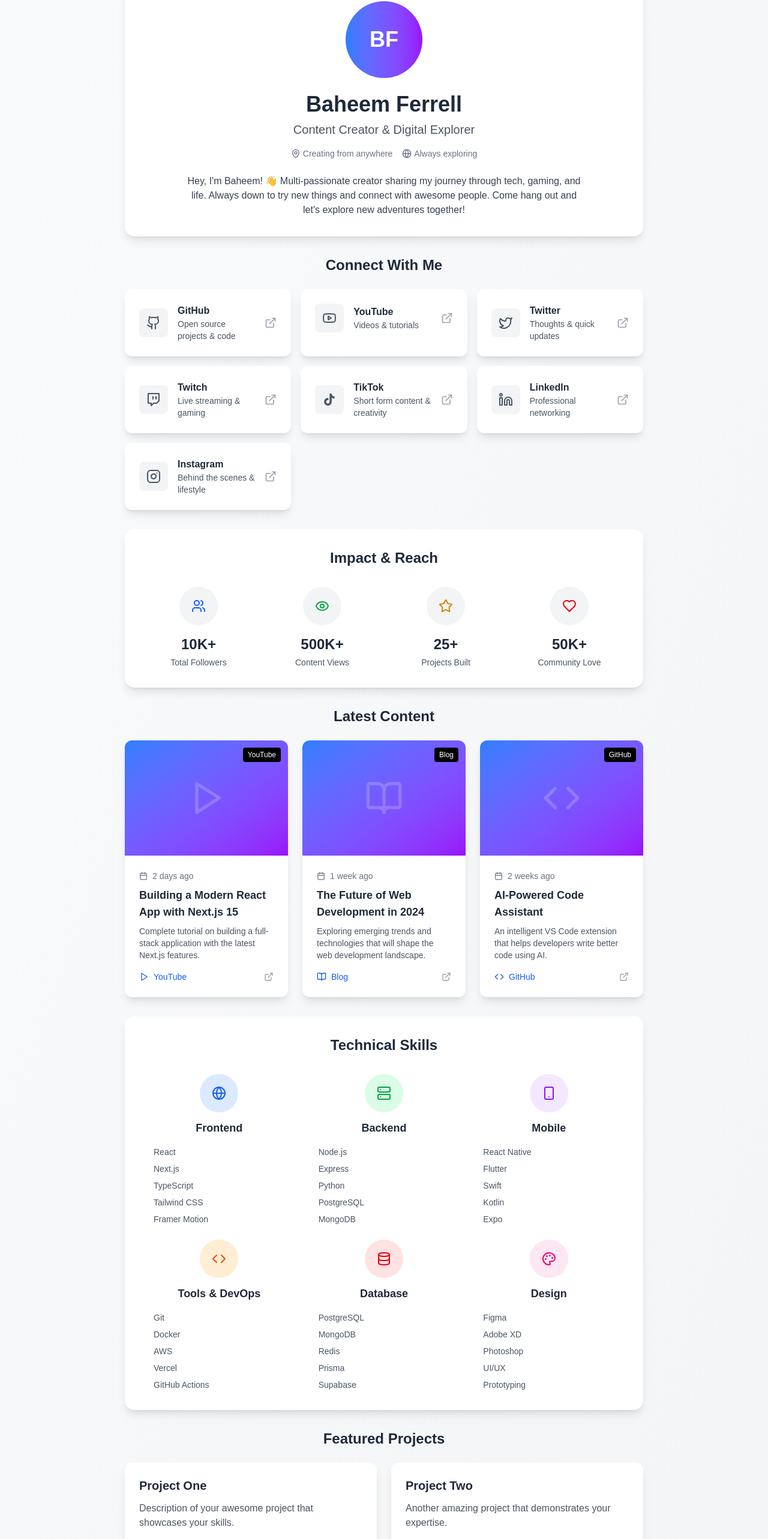
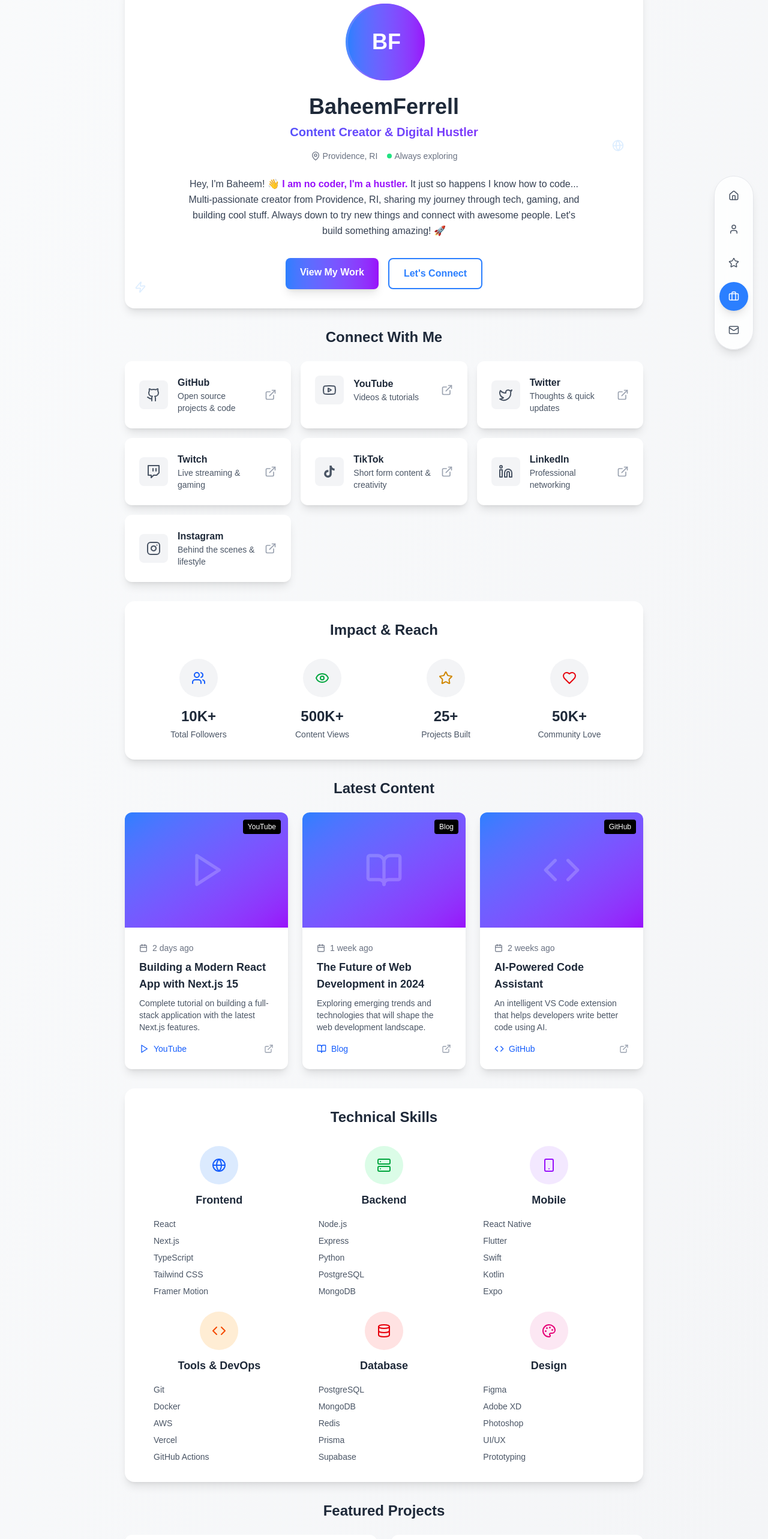
Before and after one commit to BTheCoderr/personalHub, a Next.js app: page / in a window 1280 px wide. Shown: the part 62-2627 px from the top of the page at 60% size. Built offline with nearby package versions, Linux system fonts and the light colour scheme.

Commit message:
🚀 Major upgrades: Real social links, actual projects, enhanced hero section, floating nav, and professional styling

```diff
--- a/src/app/page.tsx
+++ b/src/app/page.tsx
@@ -18,6 +18,8 @@
 import LatestContent from '../components/LatestContent';
 import SkillsSection from '../components/SkillsSection';
 import Newsletter from '../components/Newsletter';
+import HeroSection from '../components/HeroSection';
+import FloatingNav from '../components/FloatingNav';
 
 // Custom TikTok Icon Component
 const TikTokIcon = ({ size = 24, className = "" }) => (
@@ -35,49 +37,49 @@
 const socialLinks = [
   {
     name: 'GitHub',
-    url: 'https://github.com/baheemferrell',
+    url: 'https://github.com/BTheCoderr',
     icon: Github,
     color: 'hover:bg-gray-700 hover:text-white',
     description: 'Open source projects & code'
   },
   {
     name: 'YouTube',
-    url: 'https://youtube.com/@baheemferrell',
+    url: 'https://www.youtube.com/channel/UCxSIx1jHikm4Z3q9aSxdyvw',
     icon: Youtube,
     color: 'hover:bg-red-600 hover:text-white',
     description: 'Videos & tutorials'
   },
   {
     name: 'Twitter',
-    url: 'https://twitter.com/baheemferrell',
+    url: 'https://x.com/bthecoderr',
     icon: Twitter,
     color: 'hover:bg-blue-500 hover:text-white',
     description: 'Thoughts & quick updates'
   },
   {
     name: 'Twitch',
-    url: 'https://twitch.tv/baheemferrell',
+    url: 'https://twitch.tv/bthecoderr',
     icon: Twitch,
     color: 'hover:bg-purple-600 hover:text-white',
     description: 'Live streaming & gaming'
   },
   {
     name: 'TikTok',
-    url: 'https://tiktok.com/@baheemferrell',
+    url: 'https://www.tiktok.com/@bthedream_',
     icon: TikTokIcon,
     color: 'hover:bg-black hover:text-white',
     description: 'Short form content & creativity'
   },
   {
     name: 'LinkedIn',
-    url: 'https://linkedin.com/in/baheemferrell',
+    url: 'https://www.linkedin.com/in/baheem-ferrell-866122101/',
     icon: Linkedin,
     color: 'hover:bg-blue-700 hover:text-white',
     description: 'Professional networking'
   },
   {
     name: 'Instagram',
-    url: 'https://instagram.com/baheemferrell',
+    url: 'https://www.instagram.com/bthedream_',
     icon: Instagram,
     color: 'hover:bg-pink-600 hover:text-white',
     description: 'Behind the scenes & lifestyle'
@@ -86,18 +88,32 @@
 
 const projects = [
   {
-    title: 'Project One',
-    description: 'Description of your awesome project that showcases your skills.',
-    tech: ['React', 'TypeScript', 'Tailwind'],
-    link: 'https://github.com/your-username/project-one',
-    demo: 'https://project-one-demo.com'
+    title: 'The Rounders',
+    description: 'Professional-grade sports betting analytics platform with real-time odds tracking, sharp movement detection, and advanced statistical analysis.',
+    tech: ['Python', 'Analytics', 'Real-time Data'],
+    link: 'https://github.com/BTheCoderr/theRounders',
+    demo: 'https://github.com/BTheCoderr/theRounders'
   },
   {
-    title: 'Project Two',
-    description: 'Another amazing project that demonstrates your expertise.',
-    tech: ['Next.js', 'Node.js', 'MongoDB'],
-    link: 'https://github.com/your-username/project-two',
-    demo: 'https://project-two-demo.com'
+    title: 'ChessUniverseApp',
+    description: 'Feature-rich multiplayer chess platform with real-time gameplay, AI opponents, puzzle solving, and game analysis built with modern web technologies.',
+    tech: ['JavaScript', 'Node.js', 'Socket.IO', 'MongoDB'],
+    link: 'https://github.com/BTheCoderr/chessUniverseApp',
+    demo: 'https://github.com/BTheCoderr/chessUniverseApp'
+  },
+  {
+    title: 'Extra Set Of Mitts',
+    description: 'Comprehensive Flutter application for managing residential cleaning services with job scheduling, task management, and earnings monitoring.',
+    tech: ['Flutter', 'Dart', 'Mobile App'],
+    link: 'https://github.com/BTheCoderr/extra_set_of_mitts',
+    demo: 'https://github.com/BTheCoderr/extra_set_of_mitts'
+  },
+  {
+    title: 'okay(K)',
+    description: 'Modern artist website built with Next.js 14 and Tailwind CSS, featuring music playback, gallery, and social integration.',
+    tech: ['Next.js', 'Tailwind CSS', 'JavaScript'],
+    link: 'https://github.com/BTheCoderr/okay-k',
+    demo: 'https://okay-k.netlify.app'
   }
 ];
 
@@ -126,6 +142,7 @@
 export default function Home() {
   return (
     <div className="min-h-screen bg-gradient-to-br from-gray-50 to-gray-100 dark:from-gray-900 dark:to-gray-800">
+      <FloatingNav />
       <div className="container mx-auto px-4 py-8 max-w-4xl">
         <motion.div
           variants={containerVariants}
@@ -134,41 +151,10 @@
           className="space-y-8"
         >
           {/* Hero Section */}
-          <motion.div
-            variants={itemVariants}
-            className="text-center bg-white dark:bg-gray-800 rounded-2xl shadow-lg p-8"
-          >
-            <div className="relative w-32 h-32 mx-auto mb-6">
-              <div className="w-full h-full bg-gradient-to-r from-blue-500 to-purple-600 rounded-full flex items-center justify-center text-4xl font-bold text-white">
-                {/* Replace with your actual image */}
-                BF
-              </div>
-            </div>
-            <h1 className="text-4xl font-bold text-gray-800 dark:text-white mb-2">
-              Baheem Ferrell
-            </h1>
-            <p className="text-xl text-gray-600 dark:text-gray-300 mb-4">
-              Content Creator & Digital Explorer
-            </p>
-            <div className="flex items-center justify-center space-x-4 text-sm text-gray-500 dark:text-gray-400">
-              <div className="flex items-center space-x-1">
-                <MapPin size={16} />
-                <span>Creating from anywhere</span>
-              </div>
-              <div className="flex items-center space-x-1">
-                <Globe size={16} />
-                <span>Always exploring</span>
-              </div>
-            </div>
-            <p className="mt-6 text-gray-700 dark:text-gray-300 max-w-2xl mx-auto">
-              Hey, I'm Baheem! 👋 Multi-passionate creator sharing my journey through tech, gaming, and life.
-              Always down to try new things and connect with awesome people. Come hang out and let's explore
-              new adventures together!
-            </p>
-          </motion.div>
+          <HeroSection />
 
           {/* Social Media Links */}
-          <motion.div variants={itemVariants}>
+          <motion.div variants={itemVariants} id="social">
             <h2 className="text-2xl font-bold text-gray-800 dark:text-white mb-6 text-center">
               Connect With Me
             </h2>
@@ -209,10 +195,12 @@
           <LatestContent />
 
           {/* Skills Section */}
-          <SkillsSection />
+          <div id="skills">
+            <SkillsSection />
+          </div>
 
           {/* Featured Projects */}
-          <motion.div variants={itemVariants}>
+          <motion.div variants={itemVariants} id="projects">
             <h2 className="text-2xl font-bold text-gray-800 dark:text-white mb-6 text-center">
               Featured Projects
             </h2>
@@ -271,6 +259,7 @@
           <motion.div
             variants={itemVariants}
             className="bg-white dark:bg-gray-800 rounded-2xl shadow-lg p-8 text-center"
+            id="contact"
           >
             <h2 className="text-2xl font-bold text-gray-800 dark:text-white mb-4">
               Let's Work Together
@@ -279,7 +268,7 @@
               I'm always open to discussing new opportunities, collaborations, or just having a chat about tech and creativity.
             </p>
             <motion.a
-              href="mailto:baheem@example.com"
+              href="mailto:contact@baheemferrell.com"
               className="inline-flex items-center space-x-2 bg-gradient-to-r from-blue-500 to-purple-600 text-white px-8 py-3 rounded-lg font-semibold hover:from-blue-600 hover:to-purple-700 transition-all duration-300 transform hover:scale-105"
               whileHover={{ y: -2 }}
               whileTap={{ scale: 0.95 }}
--- /dev/null
+++ b/src/components/FloatingNav.tsx
@@ -0,0 +1,92 @@
+'use client';
+
+import { motion, useScroll, useTransform } from 'framer-motion';
+import { Home, User, Briefcase, Mail, Star } from 'lucide-react';
+import { useState, useEffect } from 'react';
+
+const navItems = [
+  { icon: Home, label: 'Home', href: '#top' },
+  { icon: User, label: 'About', href: '#social' },
+  { icon: Star, label: 'Skills', href: '#skills' },
+  { icon: Briefcase, label: 'Projects', href: '#projects' },
+  { icon: Mail, label: 'Contact', href: '#contact' },
+];
+
+export default function FloatingNav() {
+  const [activeSection, setActiveSection] = useState('top');
+  const { scrollY } = useScroll();
+  const y = useTransform(scrollY, [0, 100], [100, 0]);
+
+  useEffect(() => {
+    const handleScroll = () => {
+      const sections = ['top', 'social', 'skills', 'projects', 'contact'];
+      const scrollPosition = window.scrollY + 100;
+
+      for (const section of sections) {
+        const element = document.getElementById(section === 'top' ? '' : section);
+        if (element) {
+          const offsetTop = element.offsetTop;
+          const offsetHeight = element.offsetHeight;
+
+          if (scrollPosition >= offsetTop && scrollPosition < offsetTop + offsetHeight) {
+            setActiveSection(section);
+            break;
+          }
+        }
+      }
+    };
+
+    window.addEventListener('scroll', handleScroll);
+    return () => window.removeEventListener('scroll', handleScroll);
+  }, []);
+
+  const scrollToSection = (href: string) => {
+    if (href === '#top') {
+      window.scrollTo({ top: 0, behavior: 'smooth' });
+    } else {
+      const element = document.querySelector(href);
+      if (element) {
+        element.scrollIntoView({ behavior: 'smooth' });
+      }
+    }
+  };
+
+  return (
+    <motion.nav
+      style={{ y }}
+      className="fixed right-6 top-1/2 transform -translate-y-1/2 z-50 hidden lg:block"
+    >
+      <motion.div
+        initial={{ opacity: 0, x: 100 }}
+        animate={{ opacity: 1, x: 0 }}
+        transition={{ delay: 1, duration: 0.6 }}
+        className="bg-white/80 dark:bg-gray-800/80 backdrop-blur-lg rounded-full p-2 shadow-lg border border-gray-200 dark:border-gray-700"
+      >
+        {navItems.map((item, index) => (
+          <motion.button
+            key={item.label}
+            onClick={() => scrollToSection(item.href)}
+            className={`block w-12 h-12 rounded-full flex items-center justify-center mb-2 last:mb-0 transition-all duration-300 group relative ${
+              activeSection === item.href.slice(1) || (item.href === '#top' && activeSection === 'top')
+                ? 'bg-blue-500 text-white shadow-lg'
+                : 'text-gray-600 dark:text-gray-300 hover:bg-blue-100 dark:hover:bg-gray-700'
+            }`}
+            whileHover={{ scale: 1.1 }}
+            whileTap={{ scale: 0.9 }}
+          >
+            <item.icon size={18} />
+
+            {/* Tooltip */}
+            <motion.div
+              initial={{ opacity: 0, x: 10 }}
+              whileHover={{ opacity: 1, x: 0 }}
+              className="absolute right-full mr-3 px-2 py-1 bg-gray-800 dark:bg-gray-700 text-white text-xs rounded whitespace-nowrap pointer-events-none"
+            >
+              {item.label}
+            </motion.div>
+          </motion.button>
+        ))}
+      </motion.div>
+    </motion.nav>
+  );
+}
--- /dev/null
+++ b/src/components/HeroSection.tsx
@@ -0,0 +1,126 @@
+'use client';
+
+import { motion } from 'framer-motion';
+import { MapPin, Globe, Code, Zap } from 'lucide-react';
+
+const AnimatedText = ({ text, delay = 0 }: { text: string; delay?: number }) => (
+  <motion.span
+    initial={{ opacity: 0, y: 20 }}
+    animate={{ opacity: 1, y: 0 }}
+    transition={{ duration: 0.6, delay }}
+    className="inline-block"
+  >
+    {text}
+  </motion.span>
+);
+
+const FloatingIcon = ({ icon: Icon, className }: { icon: any; className: string }) => (
+  <motion.div
+    className={`absolute ${className}`}
+    animate={{
+      y: [0, -10, 0],
+      rotate: [0, 5, -5, 0],
+    }}
+    transition={{
+      duration: 4,
+      repeat: Infinity,
+      ease: "easeInOut",
+    }}
+  >
+    <Icon size={20} className="text-blue-300 opacity-30" />
+  </motion.div>
+);
+
+export default function HeroSection() {
+  return (
+    <motion.div
+      initial={{ opacity: 0, scale: 0.95 }}
+      animate={{ opacity: 1, scale: 1 }}
+      transition={{ duration: 0.8 }}
+      className="text-center bg-white dark:bg-gray-800 rounded-2xl shadow-lg p-8 relative overflow-hidden"
+    >
+      {/* Floating Background Icons */}
+      <FloatingIcon icon={Code} className="top-4 right-4" />
+      <FloatingIcon icon={Zap} className="bottom-4 left-4" />
+      <FloatingIcon icon={Globe} className="top-1/2 right-8" />
+
+      {/* Profile Picture with Gradient Border */}
+      <div className="relative w-32 h-32 mx-auto mb-6">
+        <div className="absolute inset-0 bg-gradient-to-r from-blue-500 via-purple-600 to-pink-500 rounded-full animate-pulse"></div>
+        <div className="relative w-full h-full bg-gradient-to-r from-blue-500 to-purple-600 rounded-full flex items-center justify-center text-4xl font-bold text-white m-1">
+          BF
+        </div>
+      </div>
+
+      {/* Animated Name */}
+      <h1 className="text-4xl font-bold text-gray-800 dark:text-white mb-2">
+        <AnimatedText text="Baheem " delay={0.2} />
+        <AnimatedText text="Ferrell" delay={0.4} />
+      </h1>
+
+      {/* Animated Title with Gradient */}
+      <motion.p
+        initial={{ opacity: 0 }}
+        animate={{ opacity: 1 }}
+        transition={{ delay: 0.6, duration: 0.8 }}
+        className="text-xl bg-gradient-to-r from-blue-600 to-purple-600 bg-clip-text text-transparent font-semibold mb-4"
+      >
+        Content Creator & Digital Hustler
+      </motion.p>
+
+      {/* Location & Status */}
+      <motion.div
+        initial={{ opacity: 0, y: 10 }}
+        animate={{ opacity: 1, y: 0 }}
+        transition={{ delay: 0.8, duration: 0.6 }}
+        className="flex items-center justify-center space-x-4 text-sm text-gray-500 dark:text-gray-400 mb-6"
+      >
+        <div className="flex items-center space-x-1">
+          <MapPin size={16} />
+          <span>Providence, RI</span>
+        </div>
+        <div className="flex items-center space-x-1">
+          <div className="w-2 h-2 bg-green-400 rounded-full animate-pulse"></div>
+          <span>Always exploring</span>
+        </div>
+      </motion.div>
+
+      {/* Bio with Typewriter Effect */}
+      <motion.p
+        initial={{ opacity: 0 }}
+        animate={{ opacity: 1 }}
+        transition={{ delay: 1, duration: 0.8 }}
+        className="text-gray-700 dark:text-gray-300 max-w-2xl mx-auto leading-relaxed"
+      >
+        Hey, I'm Baheem! 👋 <span className="font-semibold text-purple-600 dark:text-purple-400">I am no coder, I'm a hustler.</span> It just so happens I know how to code...
+        Multi-passionate creator from Providence, RI, sharing my journey through tech, gaming, and building cool stuff.
+        Always down to try new things and connect with awesome people. Let's build something amazing! 🚀
+      </motion.p>
+
+      {/* Call to Action Buttons */}
+      <motion.div
+        initial={{ opacity: 0, y: 20 }}
+        animate={{ opacity: 1, y: 0 }}
+        transition={{ delay: 1.2, duration: 0.6 }}
+        className="flex flex-col sm:flex-row gap-4 justify-center mt-8"
+      >
+        <motion.a
+          href="#projects"
+          className="px-6 py-3 bg-gradient-to-r from-blue-500 to-purple-600 text-white rounded-lg font-semibold hover:from-blue-600 hover:to-purple-700 transition-all duration-300 shadow-lg"
+          whileHover={{ scale: 1.05, y: -2 }}
+          whileTap={{ scale: 0.95 }}
+        >
+          View My Work
+        </motion.a>
+        <motion.a
+          href="#contact"
+          className="px-6 py-3 border-2 border-blue-500 text-blue-500 dark:text-blue-400 rounded-lg font-semibold hover:bg-blue-500 hover:text-white transition-all duration-300"
+          whileHover={{ scale: 1.05, y: -2 }}
+          whileTap={{ scale: 0.95 }}
+        >
+          Let's Connect
+        </motion.a>
+      </motion.div>
+    </motion.div>
+  );
+}
```
